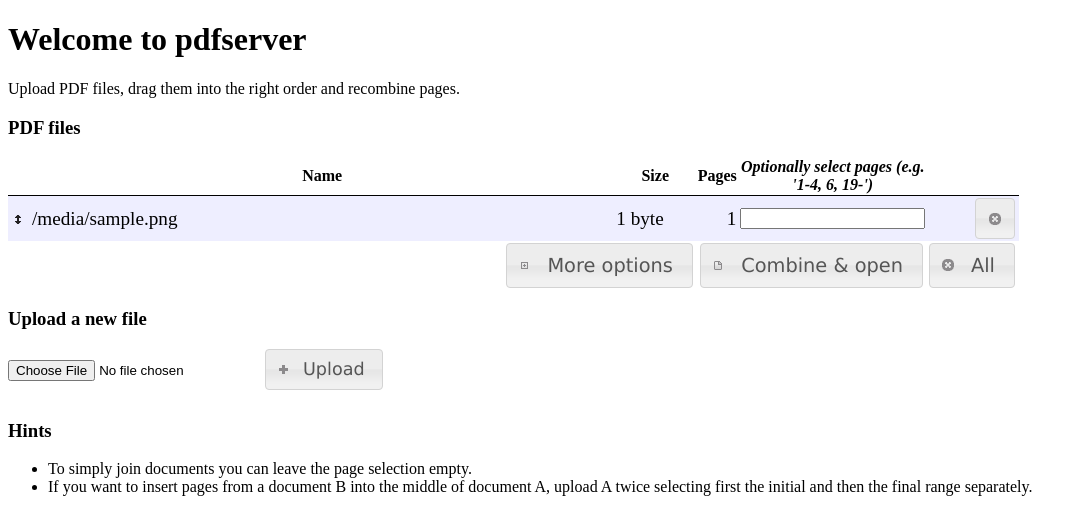
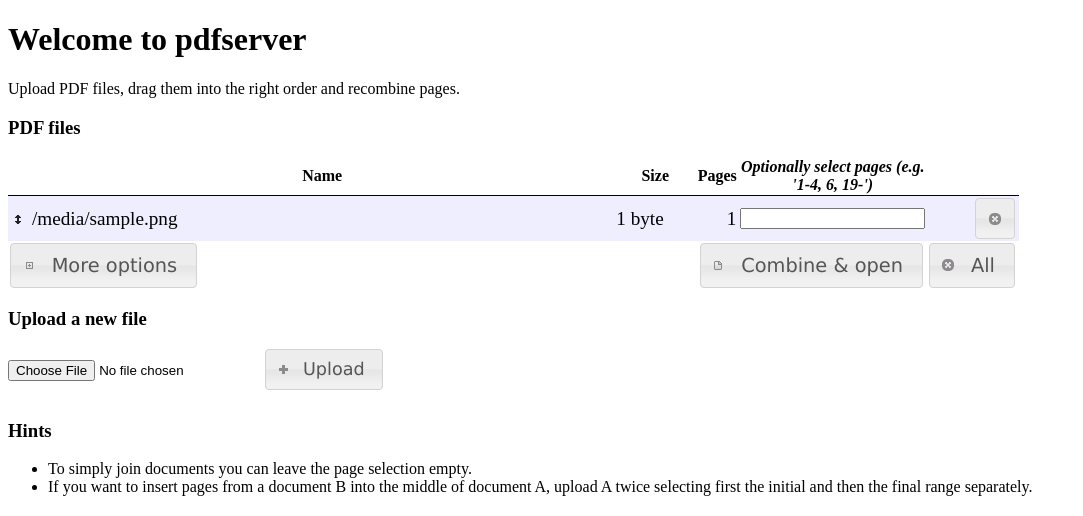
Before and after one commit to cburgmer/pdfserver, a Django app: template pdfserver/templates/main.html in a window 1280 px wide. Shown: the top 516 px of the page, without its empty margins (0-1083 px from the left). Run offline with Django 3.2, Linux system fonts and the light colour scheme; the template is opened without the code that fills it: most values are stand-ins (such as "Sample title", 1, 10 or a date in 2020); form fields are guessed from the names that the template uses.

Commit message:
Move options toggle button to the left

```diff
--- a/pdfserver/templates/main.html
+++ b/pdfserver/templates/main.html
@@ -128,9 +128,11 @@
         </tr>
         <script type="text/javascript">$('#moreoptions').hide();</script>
         <tr>
-            <td colspan="5" style="text-align: right;"><span style="font-size: 1.1em;">
+            <td colspan="2"><span style="font-size: 1.1em;">
             <a href="#" id="moreoptionsbutton" onclick="$('#moreoptions').fadeIn();$('#moreoptionsbutton').hide();$('#lessoptionsbutton').show();"></a>
             <a href="#" style="display: none;" id="lessoptionsbutton" onclick="$('#moreoptions').fadeOut();$('#lessoptionsbutton').hide();$('#moreoptionsbutton').show();"></a>
+            </span></td>
+            <td colspan="3" style="text-align: right;"><span style="font-size: 1.1em;">
             <button type="submit" id="combinebutton"{% if uploads %}{% else %} onclick="return false"{% endif %}>{% trans "Combine &amp; open" %}</button>
             </span></td>
             <td><span style="font-size: 1.1em;"><a href="#" id="deleteallanchor" class="deleteallbutton"{% if uploads %} onclick="$('#deleteall').dialog('open'); return false"{% else %} onclick="return false"{% endif %}></a></span></td>
```
